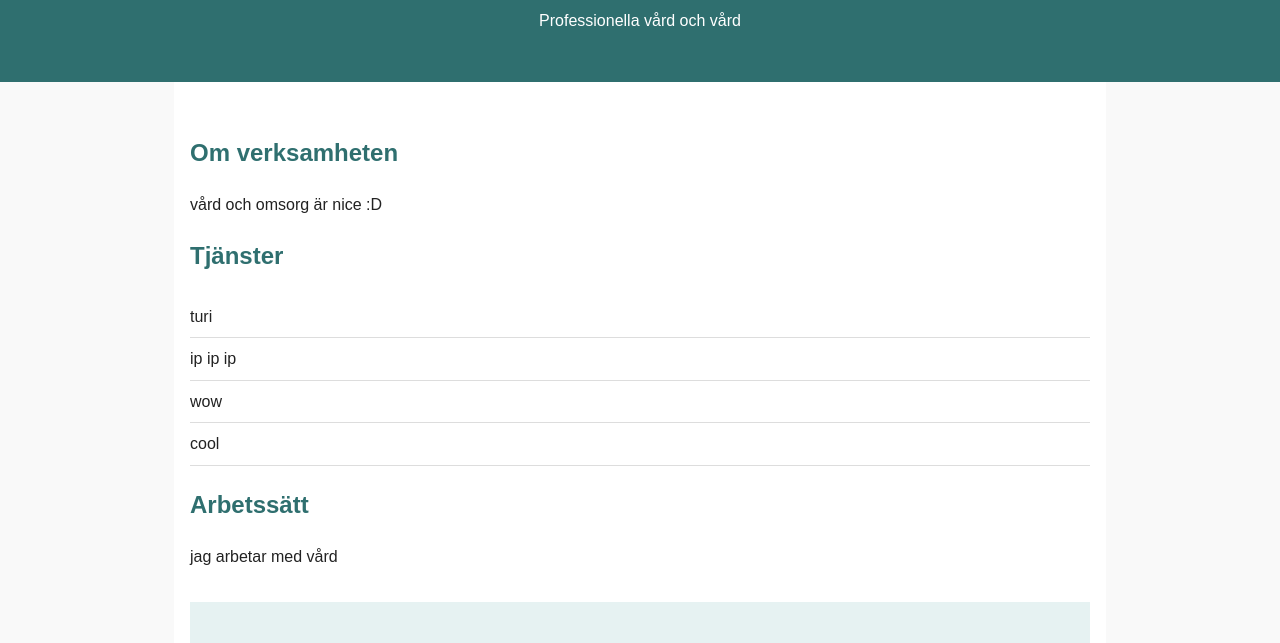
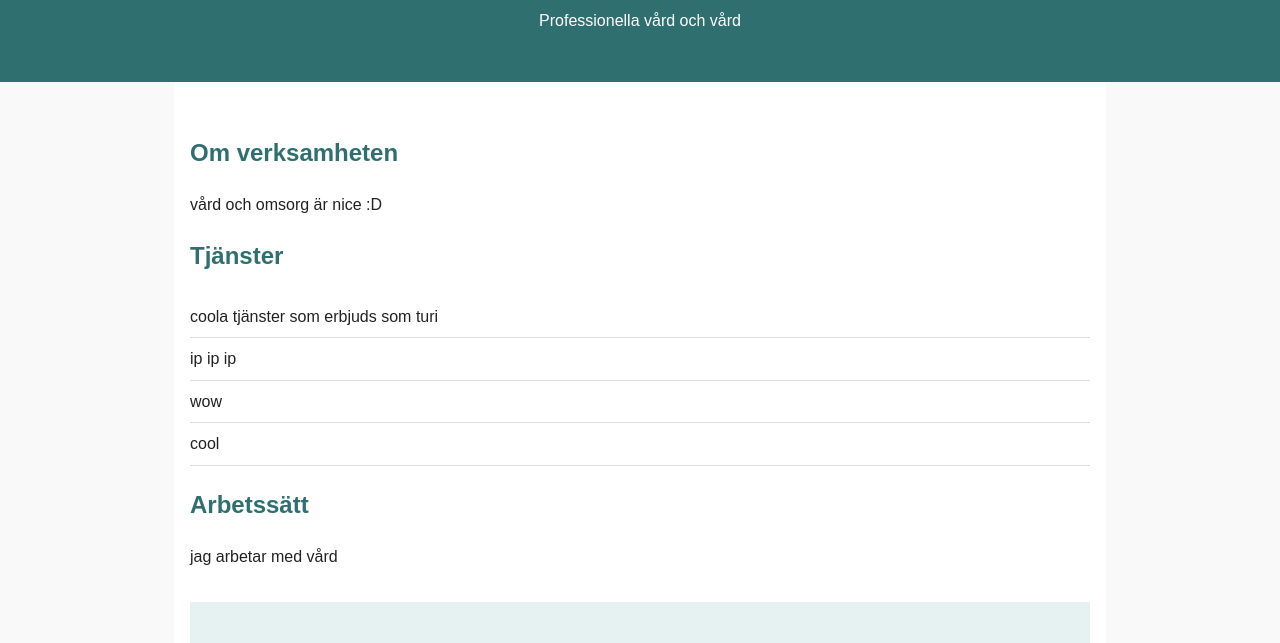
Before and after one commit to Markkiboiii/omsorgochframtid, a plain HTML site: page start.html in a window 1280 px wide. Shown: the part 118-761 px from the top of the page. Drawn offline with Linux system fonts and the light colour scheme.

Commit message:
Update start.html

```diff
--- a/start.html
+++ b/start.html
@@ -71,7 +71,7 @@
   <h2>Tjänster</h2>
   <div class="services">
     <ul>
-      <li>turi</li>
+      <li>coola tjänster som erbjuds som turi</li>
       <li>ip ip ip</li>
       <li>wow</li>
       <li>cool</li>
```
